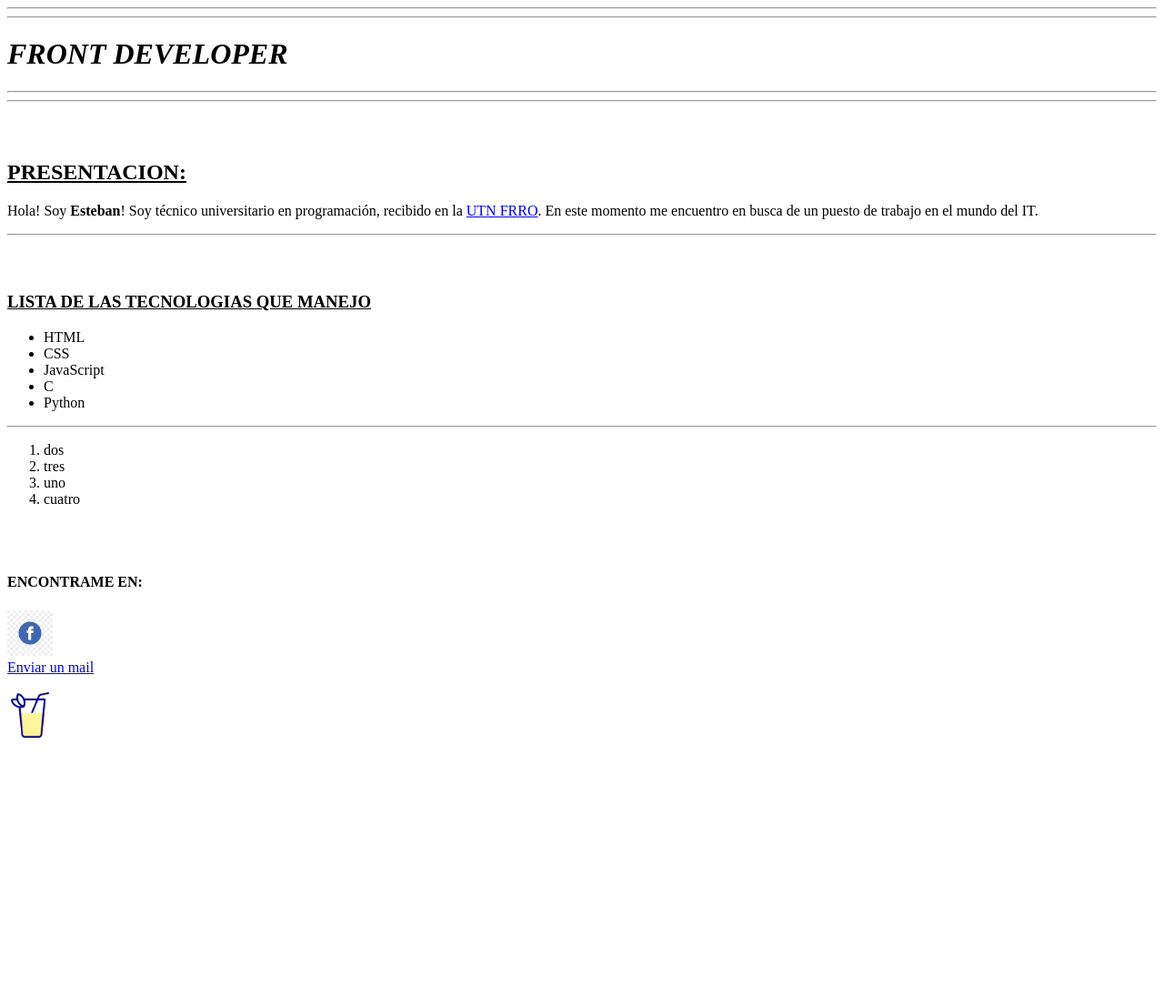
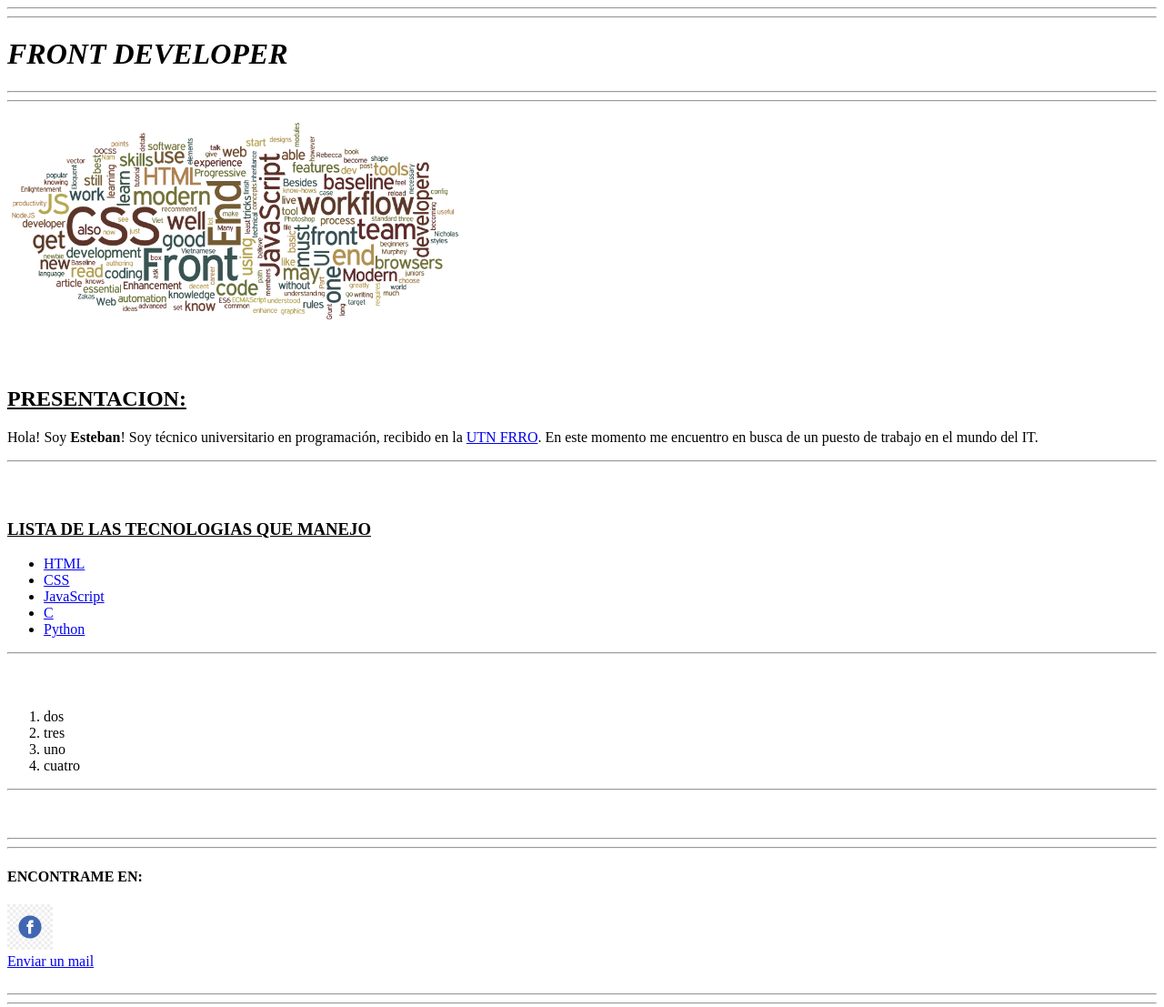
Before and after one commit to EstebanFerreyra/LC-II, a plain HTML site: page Clase2/index.html in a window 1280 px wide. Shown: the whole page at 91% size. Before the commit the page ends 823 px from the top, so only its background shows below. Drawn offline with Linux system fonts and the light colour scheme.

Commit message:
Cambio 28/7 19 hs

```diff
--- a/Clase2/index.html
+++ b/Clase2/index.html
@@ -13,6 +13,7 @@
         <h1><b><i>FRONT DEVELOPER</i></b></h1>
         <hr>
         <hr>
+        <img src="./front-end-skills.png" alt="" width="500">
         <div id="principal">
             <br><br>
             <h2><u>PRESENTACION:</u></h2>
@@ -23,29 +24,30 @@
             <br><br>
             <h3><u>LISTA DE LAS TECNOLOGIAS QUE MANEJO</u></h3>
             <ul>
-                <li>HTML</li>
-                <li>CSS</li>
-                <li>JavaScript</li>
-                <li>C</li>
-                <li>Python</li>
+                <li><a href="https://es.wikipedia.org/wiki/HTML" target="_blank">HTML</a></li>
+                <li><a href="https://es.wikipedia.org/wiki/CSS" target="_blank">CSS</a></li>
+                <li><a href="https://es.wikipedia.org/wiki/JavaScript" target="_blank">JavaScript</a></li>
+                <li><a href="https://es.wikipedia.org/wiki/C_(lenguaje_de_programaci%C3%B3n)" target="_blank">C</a></li>
+                <li><a href="https://es.wikipedia.org/wiki/Python" target="_blank">Python</a></li>
             </ul>
             <hr>
+            <br><br>
             <ol>
                 <li>dos</li>
                 <li>tres</li>
                 <li>uno</li>
                 <li>cuatro</li>
             </ol>
+            <hr>
         </div>
         <div>
             <br><br>
+            <hr><hr>
             <h4><b>ENCONTRAME EN:</b></h4>
             <a href="https://www.facebook.com/esteban.ferreyra.5095" target="_blank"><img src="./facebook.png" alt="" width="50"></a><br>
             <a href="mailto:eferrerya098@gmail.com" target="_blank">Enviar un mail</a><br>
             <a href="tel:+543046462128"><img src="./telefono.jpg" alt="" width="50"></a><br>
-        </div>
-        <div>
-            <img src="./7399814.png" alt="Puente" width="50">
+            <hr><hr>
         </div>
     </body>
 </html>
```
Also changed, not shown: Clase2/front-end-skills.png (added), Clase2/imaProgramador.jpg (added).
